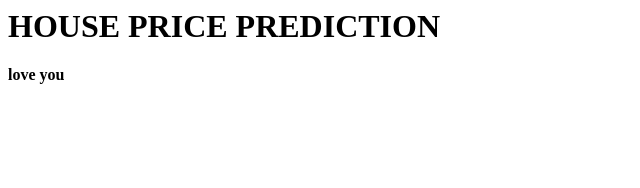
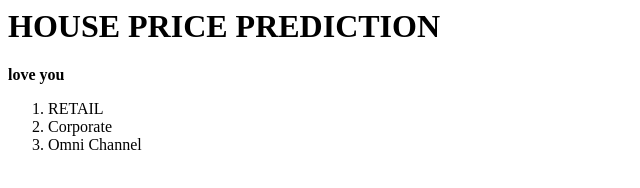
Before and after one commit to rksini/testing, a plain HTML site: page index.html in a window 1280 px wide. Shown: the whole page, without its empty margins (0-640 px from the left). Drawn offline with Linux system fonts and the light colour scheme.

Commit message:
Update index.html

```diff
--- a/index.html
+++ b/index.html
@@ -3,5 +3,11 @@
     <h1>HOUSE PRICE PREDICTION</h1>
 
     <p><b>love you</b></p>
+    <ol>
+      <li>RETAIL</li>
+            <li>Corporate</li>
+            <li>Omni Channel</li>
+
+    </ol>
   </body>
 </html>
```
